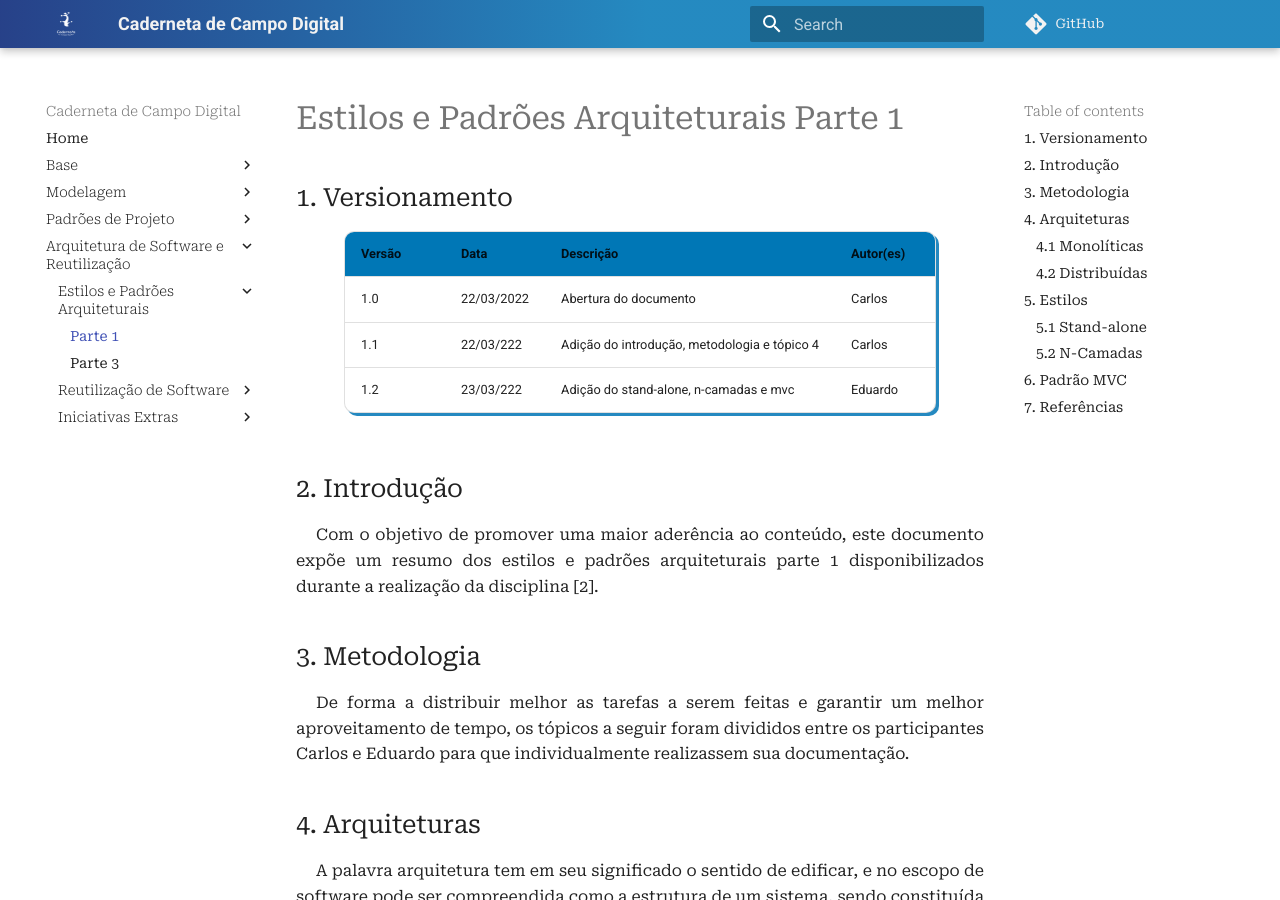
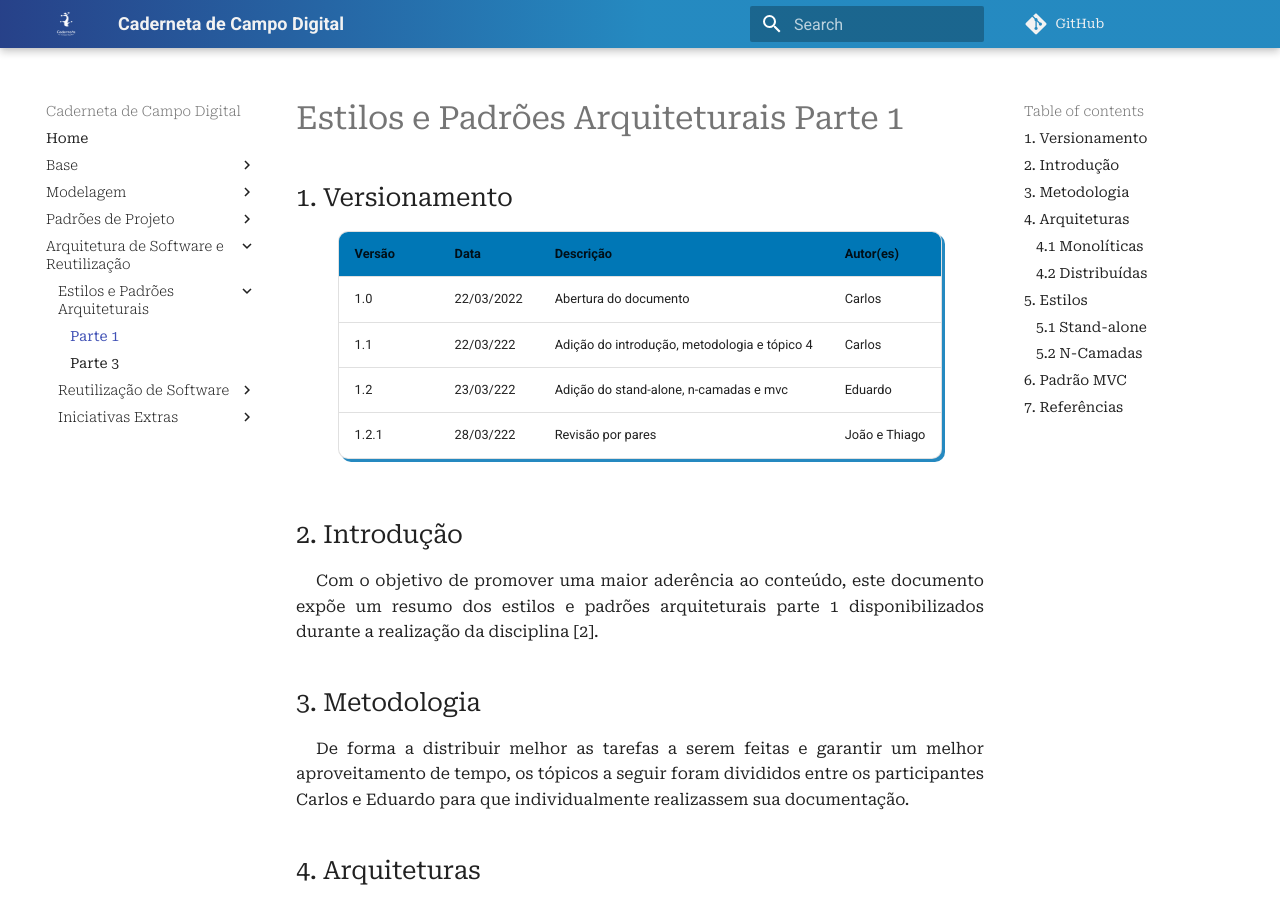
Before and after one commit to UnBArqDsw2021-2/2021.2_G4_CadernetaDeCampoDigital_docs, an MkDocs documentation site: the page built from docs/arquitetura_reutilizacao/estilos_padroes/parte1.md, in a window 1280 px wide and 900 px high. Built offline with MkDocs 1.6.1 and Material for MkDocs 9.7.7, drawn with Linux system fonts in a browser that asks for light colours; comment, search, counter and statistics services are not loaded.

Commit message:
#139 adicionando revisao por pares

```diff
--- a/docs/arquitetura_reutilizacao/estilos_padroes/parte1.md
+++ b/docs/arquitetura_reutilizacao/estilos_padroes/parte1.md
@@ -7,6 +7,7 @@
 | 1.0    | 22/03/2022 | Abertura do documento                        | Carlos      |
 | 1.1    | 22/03/222  | Adição do introdução, metodologia e tópico 4 | Carlos      |
 | 1.2    | 23/03/222  | Adição do stand-alone, n-camadas e mvc | Eduardo      |
+| 1.2.1    | 28/03/222  | Revisão por pares | João e Thiago      |
 
 ## 2. Introdução
 
```
